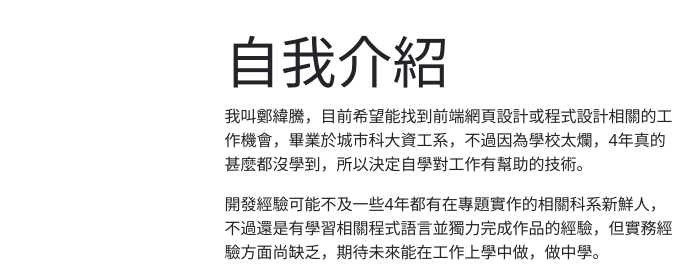
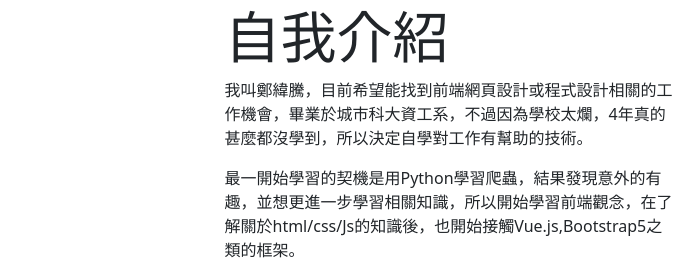
Before and after one commit to kingod0626/myFirstResume, a website: page index.html in a window 1280 px wide. Shown: the part 845-1120 px from the top of the page, 0-695 px from the left. Drawn offline with nearby package versions, Linux system fonts and the light colour scheme.

Commit message:
新增文字

```diff
--- a/index.html
+++ b/index.html
@@ -37,6 +37,9 @@
                     <h2 class="display-4">自我介紹</h2>
                     <p>
                         我叫鄭緯騰，目前希望能找到前端網頁設計或程式設計相關的工作機會，畢業於城市科大資工系，不過因為學校太爛，4年真的甚麼都沒學到，所以決定自學對工作有幫助的技術。
+                    </p>
+                    <p>
+                        最一開始學習的契機是用Python學習爬蟲，結果發現意外的有趣，並想更進一步學習相關知識，所以開始學習前端觀念，在了解關於html/css/Js的知識後，也開始接觸Vue.js,Bootstrap5之類的框架。
                     </p>
                     <p>
                         開發經驗可能不及一些4年都有在專題實作的相關科系新鮮人，不過還是有學習相關程式語言並獨力完成作品的經驗，但實務經驗方面尚缺乏，期待未來能在工作上學中做，做中學。
```
